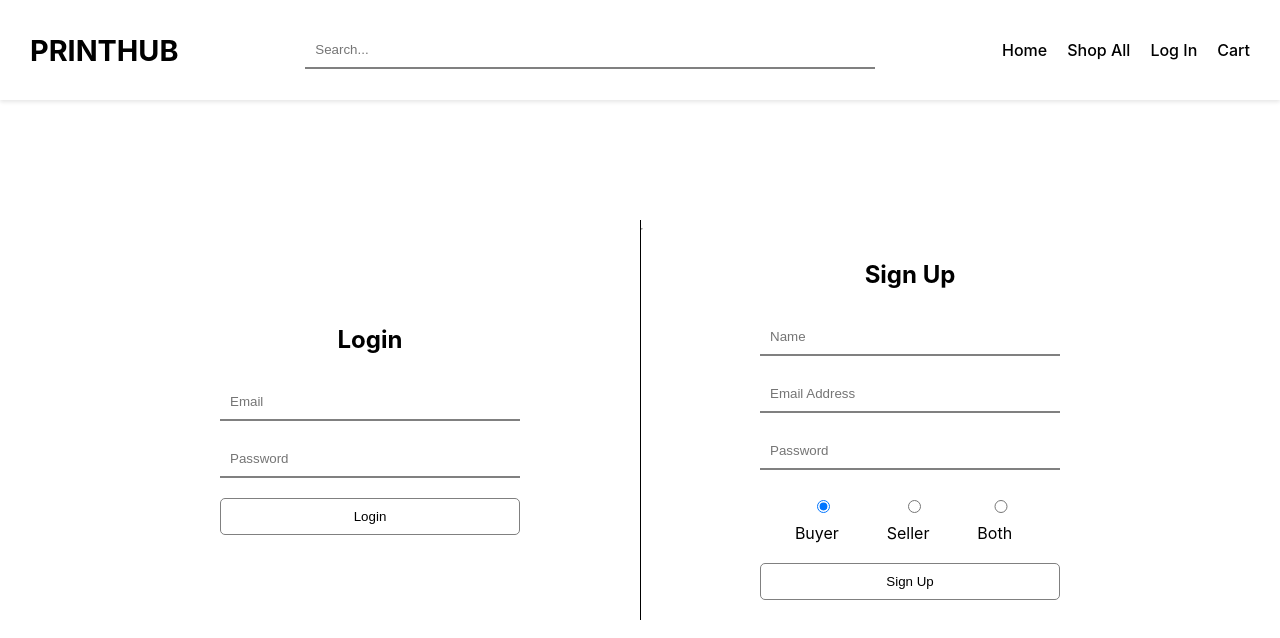
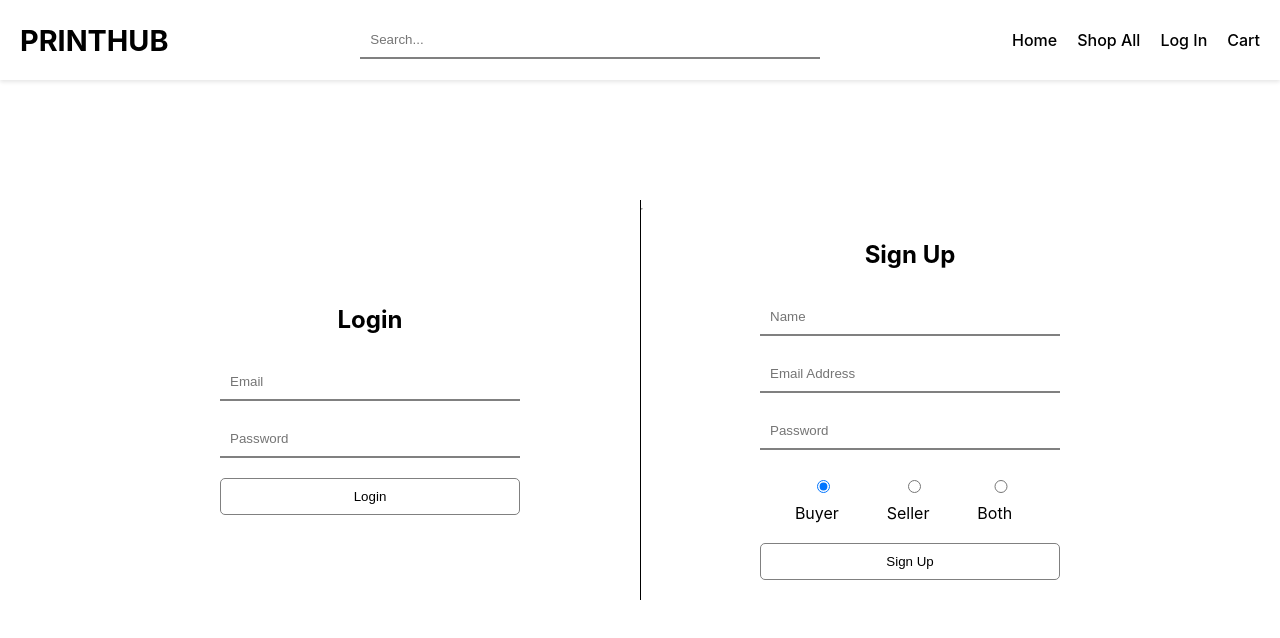
Before and after one commit to shrncr/printhub, a React (Create React App) app in the folder client/: page /login in a window 1280 px wide. Shown: the top 638 px of the page. Built offline with nearby package versions, Linux system fonts and the light colour scheme.

Commit message:
signup fix

```diff
--- a/client/src/components/Login.jsx
+++ b/client/src/components/Login.jsx
@@ -55,7 +55,7 @@ const Login = () => {
       // Create a new user
       const userResponse = await axios.post('https://printhubback.vercel.app/users', {
         name:signupName,
-        emailAddress:signupEmail,
+        email:signupEmail,
         password:signupPassword,
       });
 
@@ -74,7 +74,9 @@ const Login = () => {
       }
 
       setSignupSuccess('Signup successful! You can now log in.');
-    } catch (err) {
+    }
+    catch (err) {
+      console.error('Signup error:', err.response ? err.response.data : err.message);
       setSignupError('Signup failed. Please try again.');
     }
   };
--- a/client/src/styles/NavBar.css
+++ b/client/src/styles/NavBar.css
@@ -3,12 +3,12 @@
 /* General Styling for the Navbar */
 .navbar {
     display: flex;
+    flex-direction: row;
     justify-content: space-between;
     align-items: center;
-    padding: 10px 30px;
+    padding: 0px 20px;
     background-color: white;
     box-shadow: 0 2px 4px rgba(0, 0, 0, 0.1);
-    overflow: hidden;
     height: 10vh;
     flex-wrap: nowrap;
   }
@@ -19,6 +19,7 @@
     font-weight: bold;
     color: #000; /* Black text for the logo */
     margin: 0;
+    white-space: nowrap;
   }
 
   /* Navigation Links */
@@ -64,5 +65,7 @@
   }
 
   .searchBar{
-    width:50%;
+    display: flex;
+    max-width: 500px;
+    flex: 1;
   }
```
